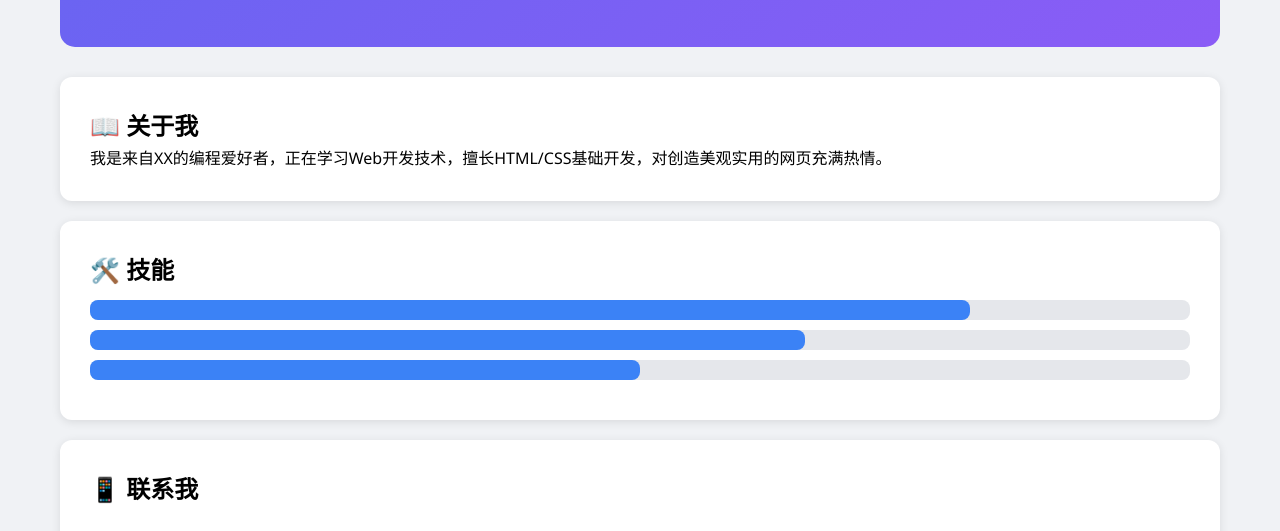
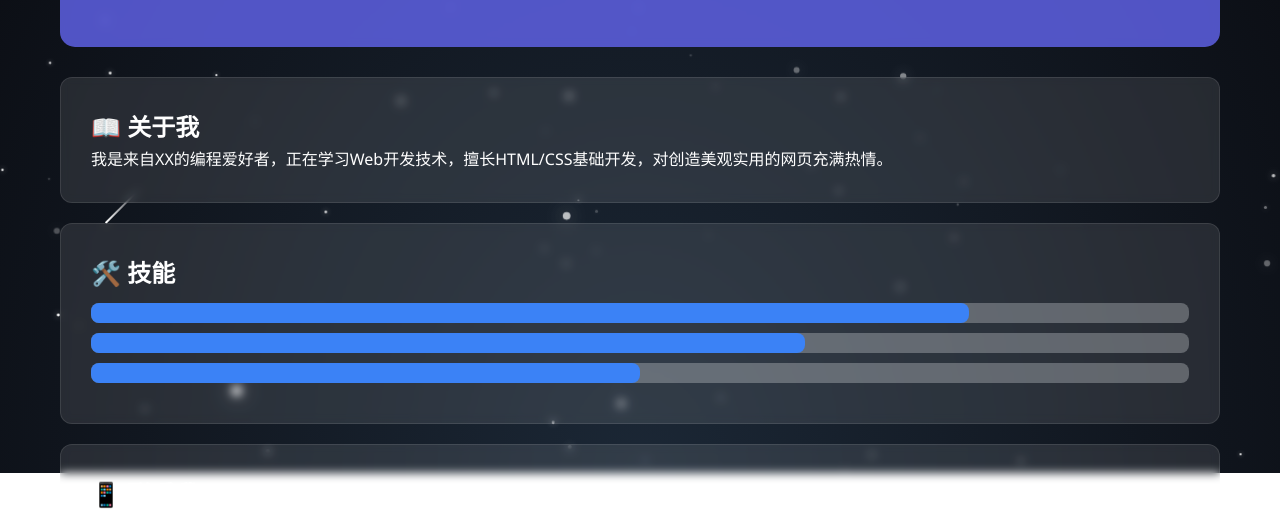
Before and after one commit to Chengac/Personal_CV, a plain HTML site: page index.html in a window 1280 px wide. Shown: the part 327-858 px from the top of the page. Drawn offline with Linux system fonts and the light colour scheme.

Commit message:
second commit

```diff
--- a/index.html
+++ b/index.html
@@ -15,26 +15,81 @@
             font-family: 'Segoe UI', Arial, sans-serif;
         }
 
+        /* 星空背景样式 */
+        .star-field {
+            position: fixed;
+            top: 0;
+            left: 0;
+            width: 100%;
+            height: 100%;
+            background: radial-gradient(ellipse at bottom, #1B2735 0%, #090A0F 100%);
+            z-index: -1;
+            perspective: 1000px;
+        }
+
+        .star {
+            position: absolute;
+            width: 2px;
+            height: 2px;
+            background: white;
+            border-radius: 50%;
+            box-shadow: 0 0 5px rgba(255, 255, 255, 0.8);
+            animation: twinkle 2s infinite ease-in-out;
+        }
+
+        @keyframes twinkle {
+            0%, 100% { opacity: 0.2; }
+            50% { opacity: 1; }
+        }
+
+        .shooting-star {
+            position: absolute;
+            width: 2px;
+            height: 50px;
+            background: linear-gradient(to bottom, rgba(255, 255, 255, 0), white);
+            transform-origin: top;
+            animation: shooting 5s infinite linear;
+        }
+
+        @keyframes shooting {
+            0% {
+                transform: translateY(-100px) rotate(45deg);
+                opacity: 0;
+            }
+            10% {
+                opacity: 1;
+            }
+            90% {
+                opacity: 1;
+            }
+            100% {
+                transform: translateY(100vh) rotate(45deg);
+                opacity: 0;
+            }
+        }
+
+        /* 内容区域样式 */
         body {
-            background: #f0f2f5;
+            color: white;
             line-height: 1.6;
         }
 
-        /* 容器 */
         .container {
             max-width: 1200px;
             margin: 0 auto;
             padding: 20px;
+            position: relative;
+            z-index: 1;
         }
 
-        /* 头部区域 */
         .header {
             text-align: center;
             padding: 50px 0;
-            background: linear-gradient(135deg, #6366f1, #8b5cf6);
+            background: rgba(99, 102, 241, 0.8);
             color: white;
             border-radius: 15px;
             margin-bottom: 30px;
+            backdrop-filter: blur(5px);
         }
 
         .avatar {
@@ -50,18 +105,17 @@
             transform: rotate(5deg);
         }
 
-        /* 主要内容区域 */
         .section {
-            background: white;
+            background: rgba(255, 255, 255, 0.1);
             padding: 30px;
             border-radius: 12px;
             margin-bottom: 20px;
-            box-shadow: 0 2px 10px rgba(0,0,0,0.1);
+            backdrop-filter: blur(5px);
+            border: 1px solid rgba(255, 255, 255, 0.1);
         }
 
-        /* 技能条样式 */
         .skill-bar {
-            background: #e5e7eb;
+            background: rgba(229, 231, 235, 0.3);
             border-radius: 8px;
             height: 20px;
             margin: 10px 0;
@@ -74,7 +128,6 @@
             transition: width 1s ease-in-out;
         }
 
-        /* 联系图标 */
         .contact-icons {
             display: flex;
             justify-content: center;
@@ -83,7 +136,7 @@
         }
 
         .contact-icons a {
-            color: #4b5563;
+            color: white;
             font-size: 28px;
             transition: color 0.3s;
         }
@@ -92,7 +145,6 @@
             color: #6366f1;
         }
 
-        /* 响应式设计 */
         @media (max-width: 768px) {
             .container {
                 padding: 10px;
@@ -110,6 +162,9 @@
     </style>
 </head>
 <body>
+    <!-- 星空背景 -->
+    <div class="star-field" id="starField"></div>
+
     <div class="container">
         <!-- 头部 -->
         <header class="header">
@@ -149,5 +204,31 @@
             </div>
         </section>
     </div>
+
+    <script>
+        // 生成星星
+        const starField = document.getElementById('starField');
+        const starCount = 300;
+        const shootingStarCount = 3;
+
+        for (let i = 0; i < starCount; i++) {
+            const star = document.createElement('div');
+            star.classList.add('star');
+            star.style.top = `${Math.random() * 100}vh`;
+            star.style.left = `${Math.random() * 100}vw`;
+            star.style.animationDelay = `${Math.random() * 2}s`;
+            star.style.transform = `translateZ(${Math.random() * 1000}px)`;
+            starField.appendChild(star);
+        }
+
+        for (let i = 0; i < shootingStarCount; i++) {
+            const shootingStar = document.createElement('div');
+            shootingStar.classList.add('shooting-star');
+            shootingStar.style.top = `${Math.random() * 50}vh`;
+            shootingStar.style.left = `${Math.random() * 100}vw`;
+            shootingStar.style.animationDelay = `${Math.random() * 5}s`;
+            starField.appendChild(shootingStar);
+        }
+    </script>
 </body>
 </html>
```
